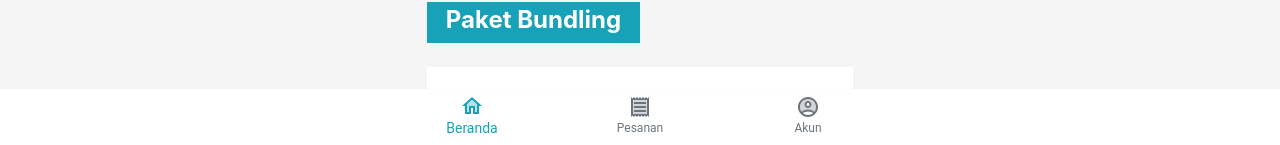
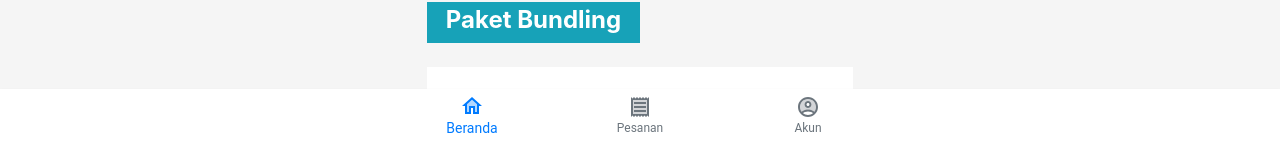
Before and after one commit to audeta35/dev-cuci-sofa, a Next.js app: page / in a window 1280 px wide. Shown: the part 655-800 px from the top of the page. Built offline with nearby package versions, Linux system fonts and the light colour scheme.

Commit message:
Component : modifikasi tampilan komponen appbars.js

```diff
--- a/Component/AppBars.js
+++ b/Component/AppBars.js
@@ -15,7 +15,7 @@ const AppBars = () => {
 
         if (router.pathname === path) {
 
-            return "text-info";
+            return "text-primary";
         }
 
         else {
```
